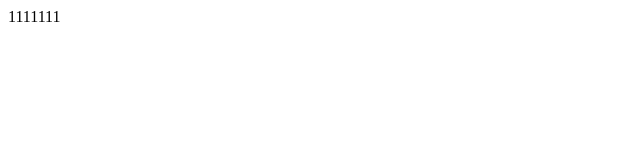
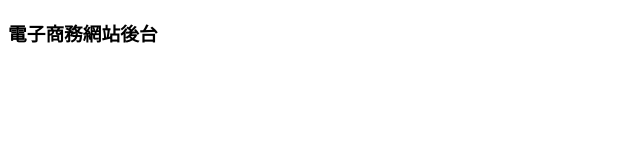
Before and after one commit to Sean12-25/test, a plain HTML site: page src/index.html in a window 1280 px wide. Shown: the whole page, without its empty margins (0-640 px from the left). Drawn offline with Linux system fonts and the light colour scheme.

Commit message:
feat(html):利用 h3 標籤設定網頁標題

```diff
--- a/src/index.html
+++ b/src/index.html
@@ -6,6 +6,6 @@
     <title>電子商務網站後台</title>
   </head>
   <body>
-    1111111
+    <h3>電子商務網站後台</h3>
   </body>
 </html>
```
